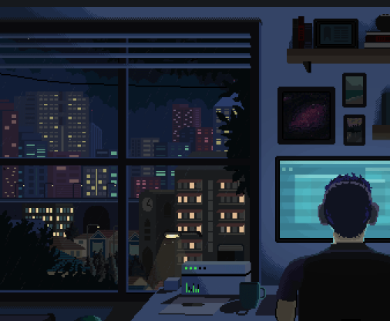
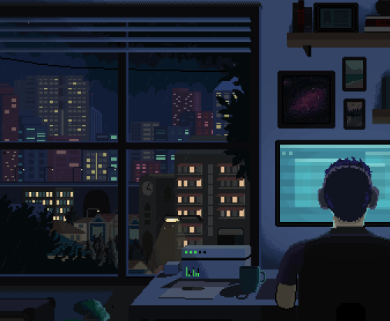
Before and after one commit to AdrianQuispe16/portafolio-web, an Astro site: page / in a window 390 px wide. Shown: the part 57-378 px from the top of the page. Built offline with nearby package versions, Linux system fonts and the light colour scheme; Astro itself is replaced by a stand-in of ours.

Commit message:
responsiv 08

```diff
--- a/src/Components/Header.astro
+++ b/src/Components/Header.astro
@@ -129,7 +129,6 @@ import "../styles/styles.css";
             });
         }
 
-        // Hacer que TypeScript reconozca la función en el ámbito global
         (window as any).copiarCorreo = copiarCorreo;
         </script>
 
--- a/src/styles/NavBar.css
+++ b/src/styles/NavBar.css
@@ -5,10 +5,7 @@
 @tailwind utilities;
 
 body {
-    @apply block;
     background: #16191d;
-    max-width: 100vw;
-    overflow-x: hidden;
 }
 
 /* Estilo por defecto (tema oscuro) */
@@ -29,8 +26,9 @@ body {
 
 /* Estilo por defecto (tema claro) */
 .body-dia {
-    @apply bg-[url('/public/img/fondo.webp')] bg-cover bg-center bg-scroll block;
+    @apply bg-[url('/public/img/fondo.webp')] bg-cover bg-center bg-fixed flex flex-col justify-between;
 }
+
 
 .nav-bar-dia {
     @apply bg-diaColor p-2 flex justify-between items-center;
--- a/src/styles/styles.css
+++ b/src/styles/styles.css
@@ -6,9 +6,8 @@
 
 /* Estilo para header y abaut */
 .content-header {
-    @apply mt-16 ;
+    @apply  mt-[3rem];
 }
-
 
 .header-inicio{
     @apply  w-5/6 max-w-full my-0 mx-auto grid gap-2
```
